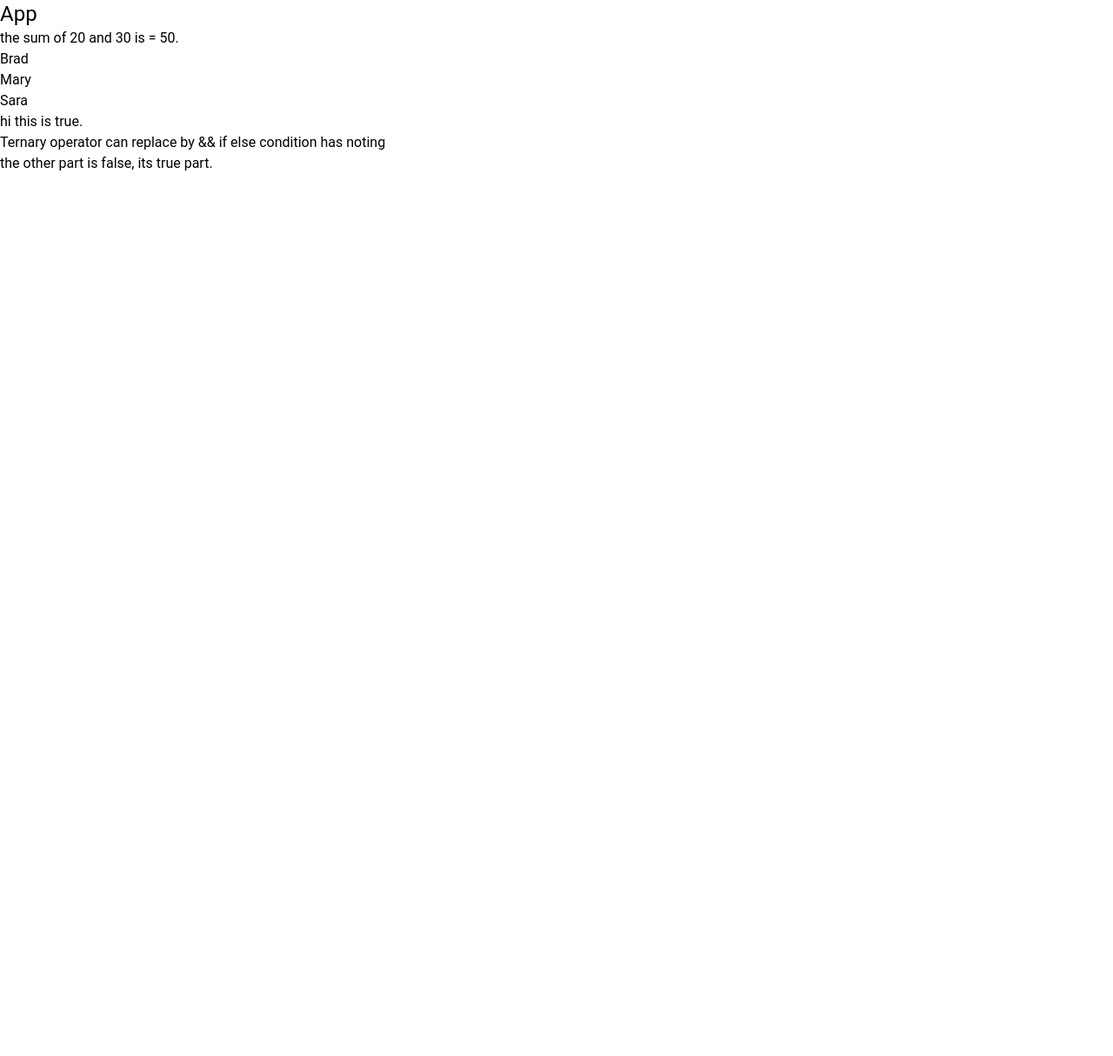
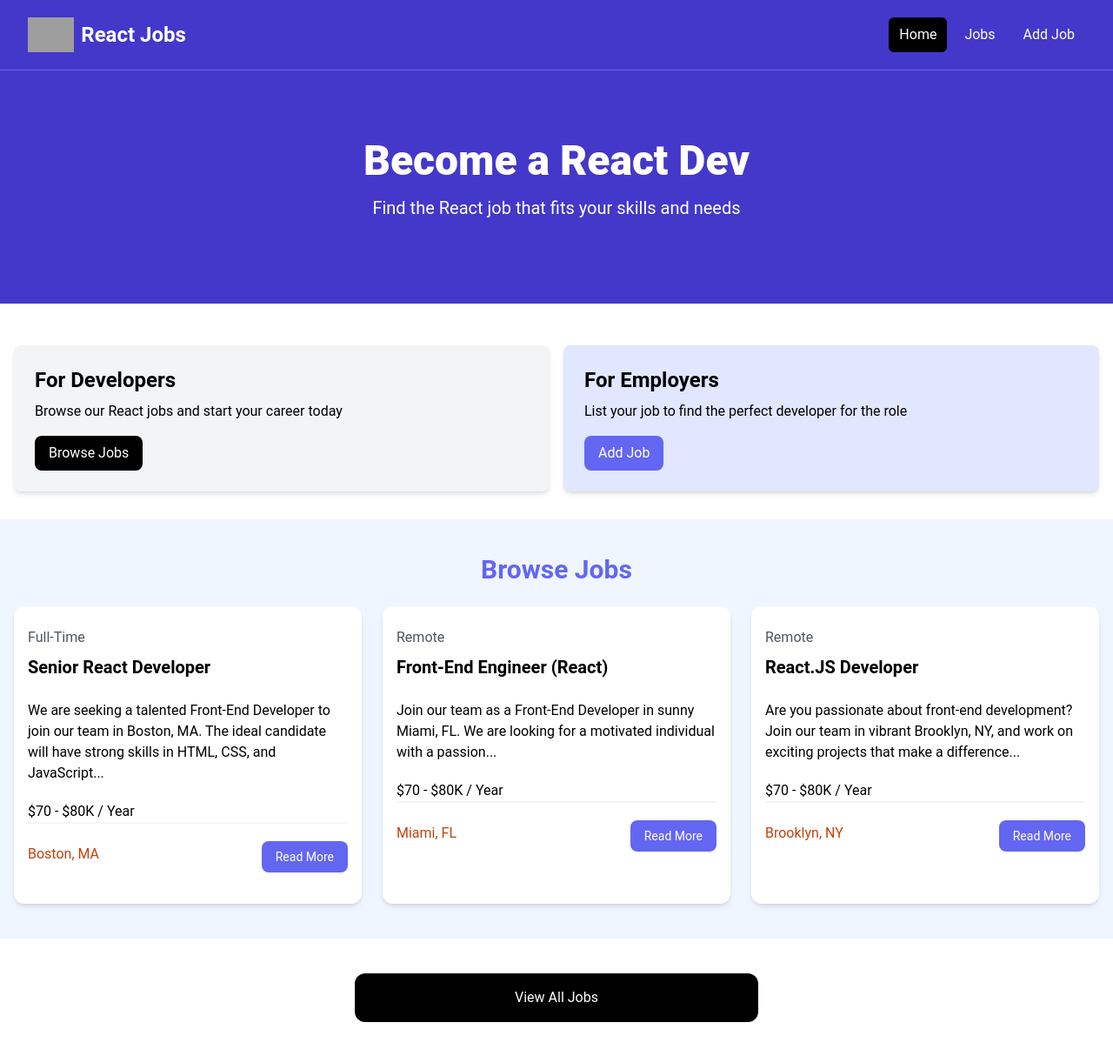
Before and after one commit to madiha-m/react_js, a React (Vite) app in the folder jobs-portal/: page / in a window 1280 px wide. Shown: the whole page at 87% size. Before the commit the page ends 800 px from the top, so only its background shows below. Built offline with nearby package versions, Linux system fonts and the light colour scheme; grey boxes are pictures that could not be loaded.

Commit message:
navbar structure added in App.jsx

```diff
--- a/jobs-portal/src/App.jsx
+++ b/jobs-portal/src/App.jsx
@@ -1,26 +1,205 @@
 import React from 'react'
 
 const App = () => {
-  const x = 20;
-  const y = 30;
-  const names = ['Brad', 'Mary', 'Sara'];
-  const loggedIn = true;
-
   return (
     <>
-      <div className='text-2xl'>App</div>
-      <p>the sum of {x} and {y} is = {x + y}.</p>
 
-      <ul>
-        {names.map((name, index) => (
-          <li key={index}>{name}</li>
-        ))}
-      </ul>
+      <nav class="bg-indigo-700 border-b border-indigo-500">
+        <div class="mx-auto max-w-7x1 px-2 sm: px-6 lg:px-8">
+          <div class="flex h-20 items-center justify-between">
+            <div class="flex flex-1 items-center justify-center md:items-stretch md:justify-start">
+              {/* -Logo- */}
+              <a class="flex flex-shrink-0 items-center mr-4" href="/index.html">
+                <img
+                  class="h-10 w-auto"
+                  src="images/logo.png"
+                  alt="React Jobs"
+                />
+                <span class="hidden md:block text-white text-2xl font-bold ml-2">
+                  React Jobs
+                </span>
+              </a>
+              <div class="md:ml-auto">
+                <div class="flex space-x-2">
+                  <a
+                    href="/index.html"
+                    class="text-white bg-black hover:bg-gray-900 hover:text-white rounded-md px-3 py-2"
+                  >Home</a>
+                  <a
+                    href="/jobs.html"
+                    class="text-white hover:bg-gray-900 hover:text-white rounded-md px-3 py-2"
+                  >Jobs</a>
+                  <a
+                    href="/add-job.html"
+                    class="text-white hover:bg-gray-900 hover:text-white rounded-md px-3 py-2"
+                  >Add Job</a>
+                </div>
+              </div>
+            </div>
+          </div>
+        </div>
+      </nav>
 
-      {loggedIn ? <h1>hi this is true.</h1> : ""}
-      <p>Ternary operator can replace by && if else condition has noting</p>
-      {loggedIn && <h1>the other part is false, its true part. </h1>}
+      {/* ---Hero--- */}
+      <section class="bg-indigo-700 py-20 mb-4">
+        <div
+          class="max-w-7xl mx-auto px-4 sm:px-6 lg:px-8 flex flex-col items-center"
+        >
+          <div class="text-center">
+            <h1
+              class="text-4xl font-extrabold text-white sm:text-5xl md:text-6x1"
+            >
+              Become a React Dev
+            </h1>
+            <p class="my-4 text-xl text-white">
+              Find the React job that fits your skills and needs
+            </p>
+          </div >
+        </div >
+      </section>
 
+      {/* ---Developers and Employers--- */}
+      < section class="py-4" >
+        <div class="container-xl lg:container m-auto">
+          <div class="grid grid-cols-1 md:grid-cols-2 gap-4 p-4 rounded-lg">
+            <div class="bg-gray-100 p-6 rounded-lg shadow-md">
+              <h2 class="text-2xl font-bold">For Developers</h2>
+              <p class="mt-2 mb-4">
+                Browse our React jobs and start your career today
+              </p>
+              <a
+                href="/jobs.html"
+                class="inline-block bg-black text-white rounded-lg px-4 py-2 hover:bg-gray-700"
+              >
+                Browse Jobs
+              </a>
+            </div>
+            <div class="bg-indigo-100 p-6 rounded-lg shadow-md">
+              <h2 class="text-2xl font-bold">For Employers</h2>
+              <p class="mt-2 mb-4" >
+                List your job to find the perfect developer for the role
+              </p>
+              <a
+                href="/add-job.html"
+                class="inline-block bg-indigo-500 text-white rounded-lg px-4 py-2 hover:bg-indigo-600"
+              >
+                Add Job
+              </a>
+            </div>
+          </div>
+        </div>
+      </section>
+
+
+      {/* ---Browse Jobs--- */}
+      <section class="bg-blue-50 px-4 py-10">
+        <div class="container-xl-lg: container m-auto">
+          <h2 class="text-3xl font-bold text-indigo-500 mb-6 text-center">
+            Browse Jobs
+          </h2>
+          <div class="grid grid-cols-1 md:grid-cols-3 gap-6">
+            {/* ---Job·Listing·1--- */}
+            <div class="bg-white rounded-xl shadow-md relative">
+              <div class="p-4">
+                <div class="mb-6">
+                  <div class="text-gray-600 my-2">Full-Time</div>
+                  <h3 class="text-xl font-bold">Senior React Developer</h3>
+                </div>
+
+                <div class="mb-5">
+                  We are seeking a talented Front-End Developer to join our team in Boston, MA. The ideal candidate will have strong skills in HTML, CSS, and JavaScript...
+                </div>
+
+                <h3 class="text-indigo-500-mb-2">$70 - $80K / Year</h3>
+
+                <div class="border border-gray-100 mb-5"></div>
+
+                <div class="flex flex-col lg:flex-row justify-between mb-4">
+                  <div class="text-orange-700 mb-3">
+                    <i class="fa-solid fa-location-dot text-lg"></i>
+                    Boston, MA
+                  </div>
+                  <a
+                    href="job.html"
+                    class="h-[36px] bg-indigo-500 hover:bg-indigo-600 text-white px-4 py-2 rounded-lg text-center text-sm"
+                  >
+                    Read More
+                  </a>
+                </div>
+              </div>
+            </div>
+
+            {/* ---Job·Listing·2--- */}
+            <div class="bg-white rounded-xl shadow-md relative">
+              <div class="p-4">
+                <div class="mb-6">
+                  <div class="text-gray-600 my-2">Remote</div>
+                  <h3 class="text-xl font-bold">Front-End Engineer (React)</h3>
+                </div>
+
+                <div class="mb-5">
+                  Join our team as a Front-End Developer in sunny Miami, FL. We are looking for a motivated individual with a passion...
+                </div>
+
+                <h3 class="text-indigo-500-mb-2">$70 - $80K / Year</h3>
+
+                <div class="border border-gray-100 mb-5"></div>
+
+                <div class="flex flex-col lg:flex-row justify-between mb-4">
+                  <div class="text-orange-700 mb-3">
+                    <i class="fa-solid fa-location-dot text-lg"></i>
+                    Miami, FL
+                  </div>
+                  <a
+                    href="job.html"
+                    class="h-[36px] bg-indigo-500 hover:bg-indigo-600 text-white px-4 py-2 rounded-lg text-center text-sm"
+                  >
+                    Read More
+                  </a>
+                </div>
+              </div>
+            </div>
+
+            {/* ---Job·Listing·3--- */}
+            <div class="bg-white rounded-xl shadow-md relative">
+              <div class="p-4">
+                <div class="mb-6">
+                  <div class="text-gray-600 my-2">Remote</div>
+                  <h3 class="text-xl font-bold">React.JS Developer</h3>
+                </div>
+
+                <div class="mb-5">
+                  Are you passionate about front-end development? Join our team in vibrant Brooklyn, NY, and work on exciting projects that make a difference...
+                </div>
+
+                <h3 class="text-indigo-500-mb-2">$70 - $80K / Year</h3>
+
+                <div class="border border-gray-100 mb-5"></div>
+
+                <div class="flex flex-col lg:flex-row justify-between mb-4">
+                  <div class="text-orange-700 mb-3">
+                    <i class="fa-solid fa-location-dot text-lg"></i>
+                    Brooklyn, NY
+                  </div>
+                  <a
+                    href="job.html"
+                    class="h-[36px] bg-indigo-500 hover:bg-indigo-600 text-white px-4 py-2 rounded-lg text-center text-sm"
+                  >
+                    Read More
+                  </a>
+                </div>
+              </div>
+            </div>
+          </div>
+        </div>
+      </section>
+
+      <section class="m-auto max-w-lg my-10 px-6">
+        <a
+          href="jobs.html"
+          class="block bg-black text-white text-center py-4 px-6 rounded-xl hover:bg-gray-700"
+        >View All Jobs</a>
+      </section>
     </>
   )
 }
```
